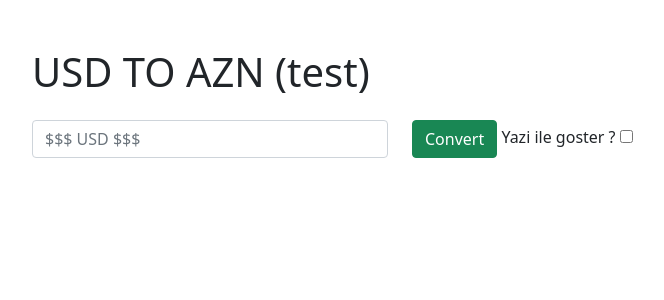
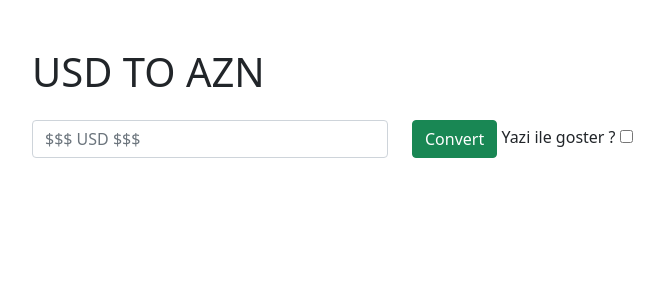
Before and after one commit to SamedSamedli/Converter, a PHP site: page / in a window 1280 px wide. Shown: the top 300 px of the page, without its empty margins (50-714 px from the left). Run offline with PHP 8.4, Linux system fonts and the light colour scheme.

Commit message:
make it better

```diff
--- a/index.php
+++ b/index.php
@@ -12,7 +12,7 @@
 
 <body>
     <div class="container py-5">
-        <h1 class="mb-4">USD TO AZN (test)</h1>
+        <h1 class="mb-4">USD TO AZN</h1>
         <div class="row">
             <div class="col-md-4">
                 <input id="convert" type="text" class="form-control" placeholder="$$$ USD $$$">
```
